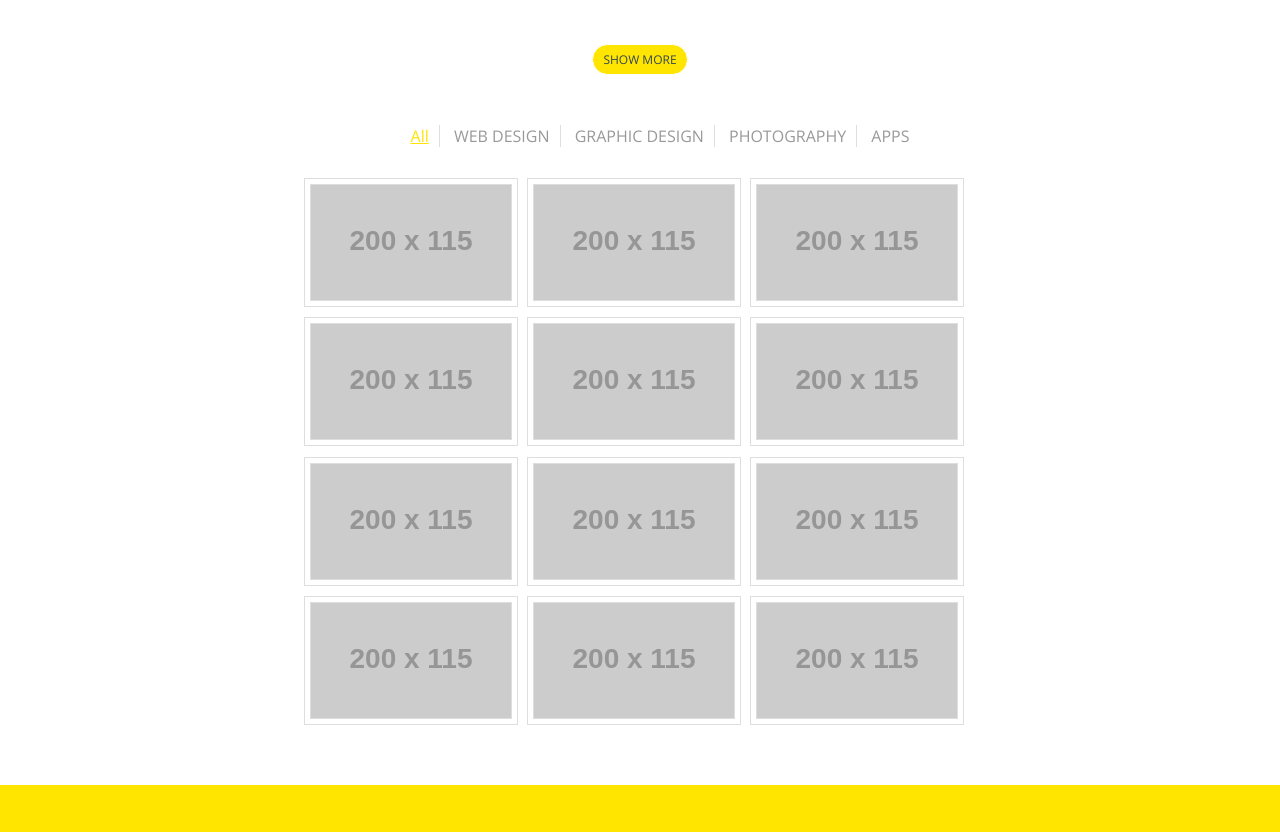
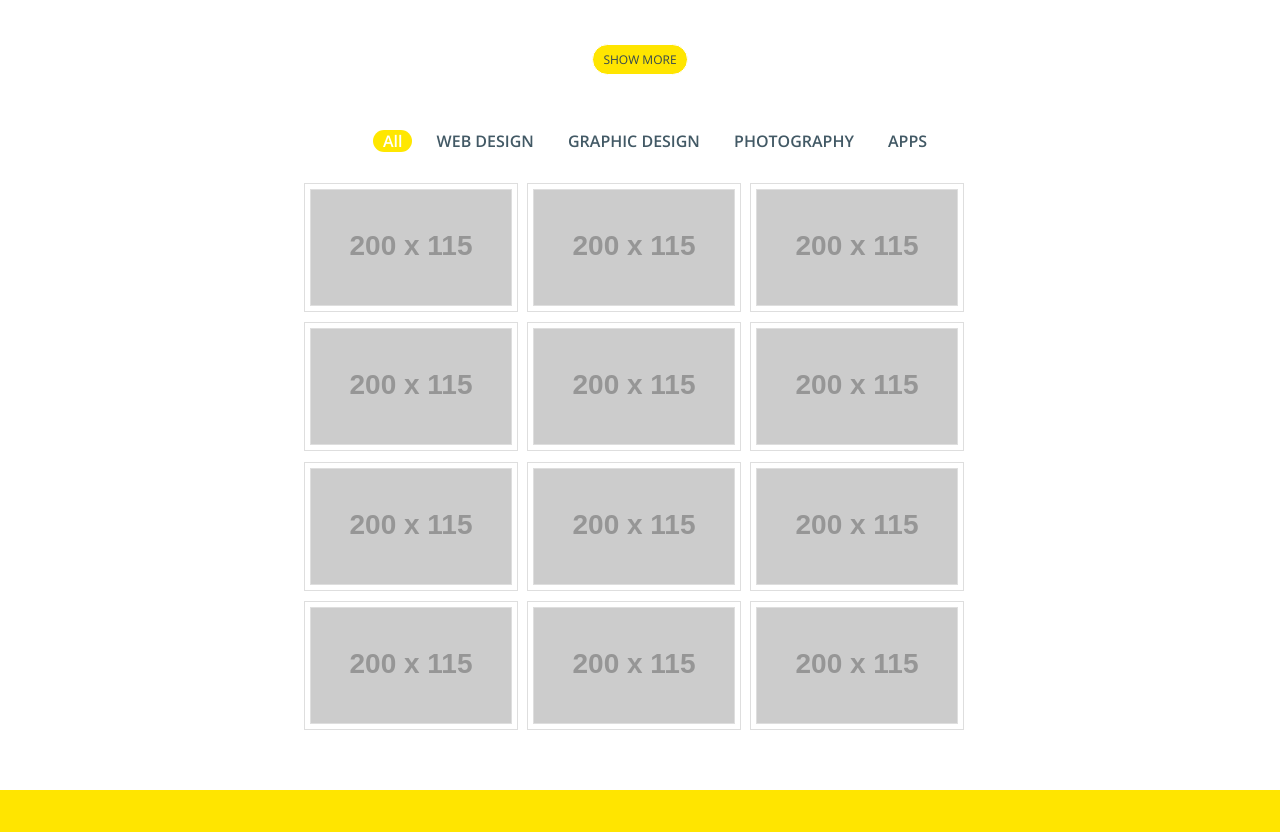
Before and after one commit to Danko-M/sample-01, a website: page index.html in a window 1280 px wide. Shown: the part 2360-3192 px from the top of the page. Drawn offline with nearby package versions, Linux system fonts and the light colour scheme; grey boxes are pictures that could not be loaded; placeholder pictures from the web are drawn by us.

Commit message:
improved filter galery buttons

```diff
--- a/css/style.css
+++ b/css/style.css
@@ -285,35 +285,30 @@ a:focus,
   font-size: 16px;
   list-style: none;
   margin: 50px 0 30px;
-  width: 100%;
 }
 
 .filter li {
-  display: inline;
-  border-right: 1px solid #dedede;
+  display: inline-block;
   line-height: 16px;
+  margin-top: 5px;
   margin-right: 10px;
-  padding-right: 10px;
-}
-
-.filter li:last-child {
-  border-right: none;
-  margin-right: 0;
-  padding-right: 0;
+  padding: 3px 10px;
 }
 
 .filter a {
-  color: #999;
+  color: #425965;
   text-decoration: none;
+  font-weight: 700;
 }
 
-.current a,
-.filter a:hover {
-  text-decoration: underline;
+.current,
+.filter li:hover {
+  background: #ffe700;
+  border-radius: 15px;
 }
 
 .current a {
-  color: #ffe500;
+  color: #fff;
 }
 
 .portfolio-items {
```
